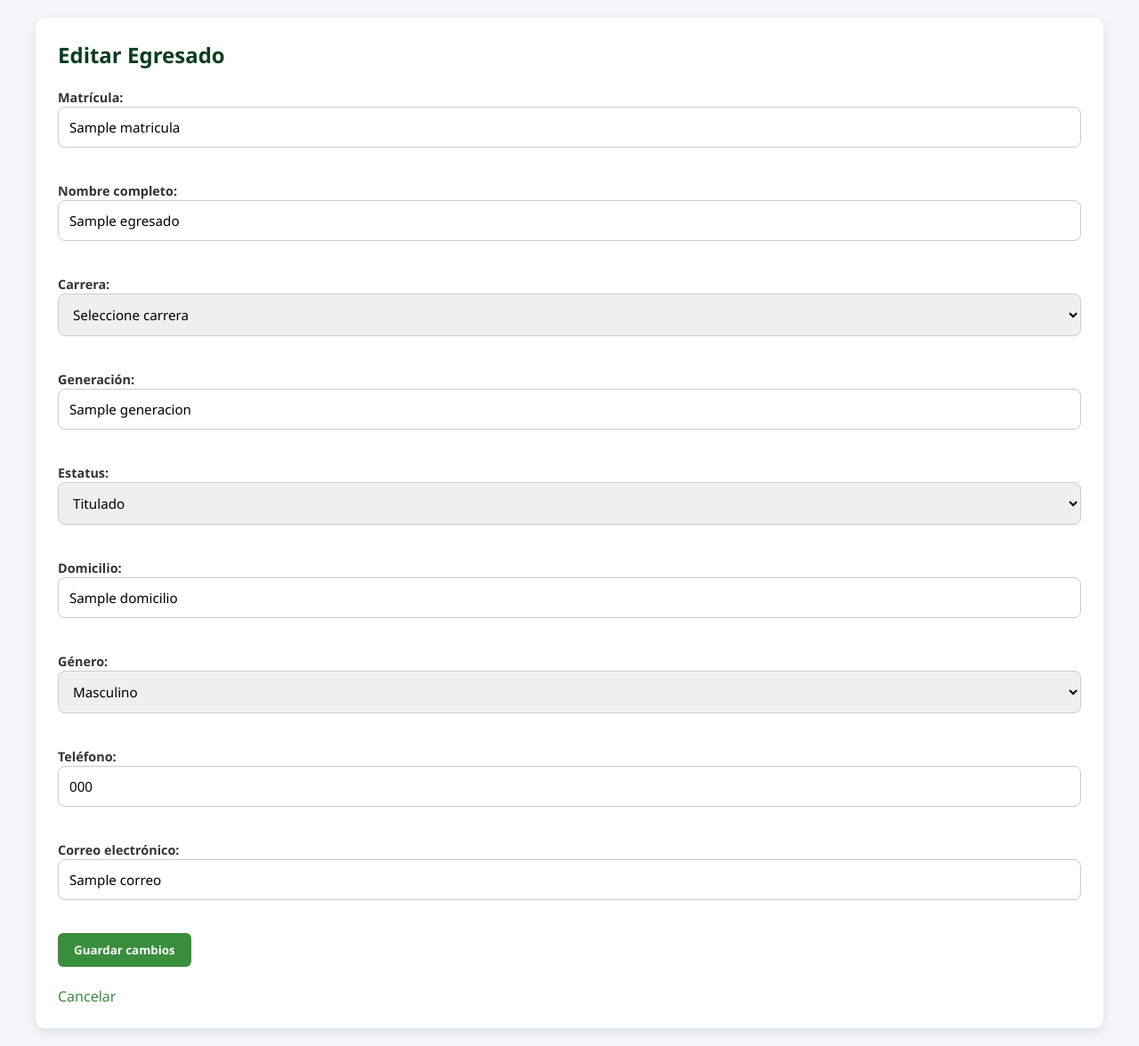
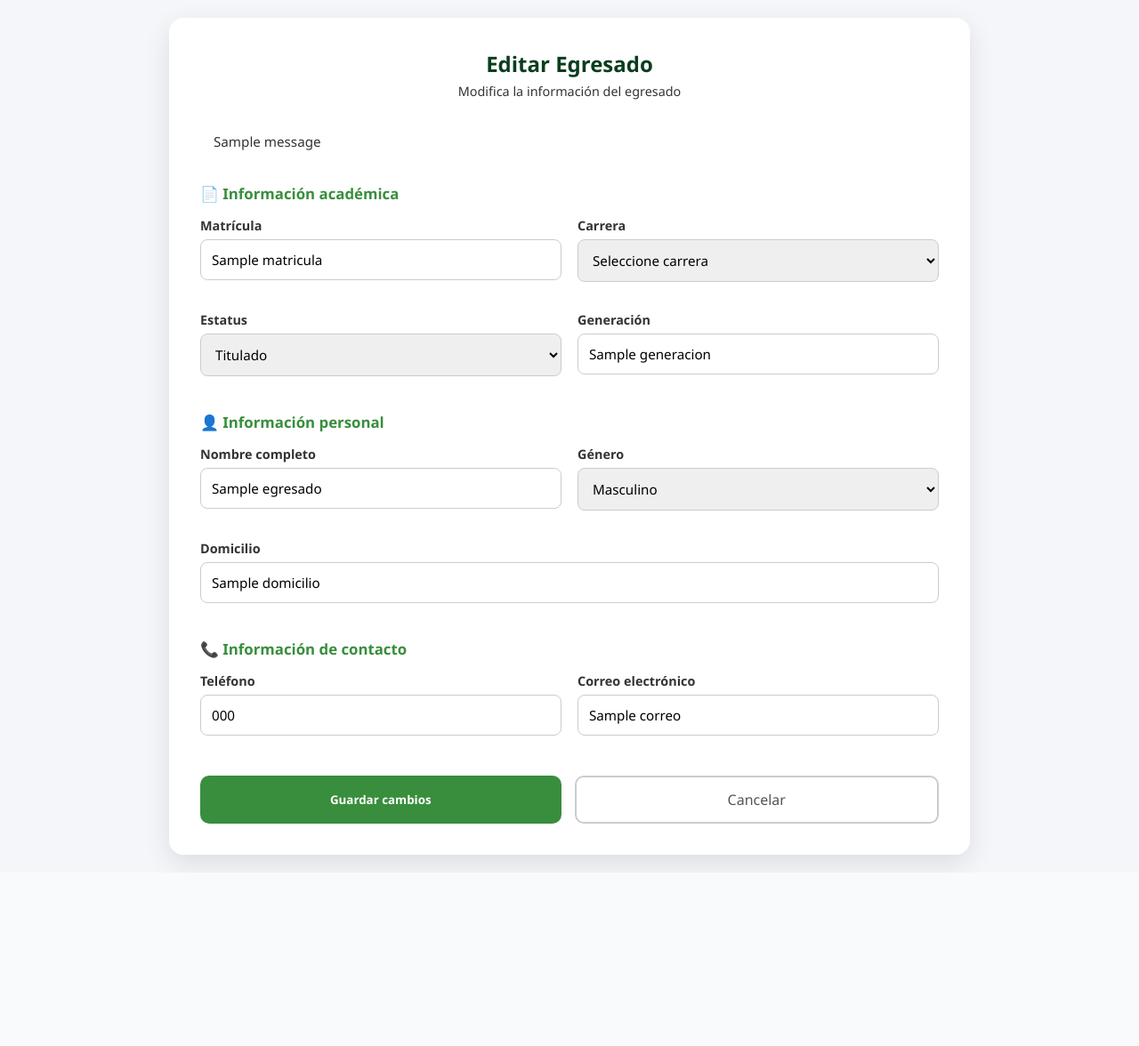
Before and after one commit to marcoantonio2004/seguimiento_egresados, a Flask app: page /egresados/editar/1 in a window 1280 px wide. Shown: the whole page at 89% size. After the commit the page ends 979 px from the top, so only its background shows below. Run offline with Flask 3, Linux system fonts and the light colour scheme; a user stored in the database is signed in; one stand-in notice (Sample message) is shown; a database or web service that is not in the repository returns one stand-in record (values such as "Sample title"); some libraries are stand-ins or nearby versions.

Commit message:
update editar_egresado

```diff
--- a/templates/editar_egresado.html
+++ b/templates/editar_egresado.html
@@ -3,59 +3,162 @@
 <head>
     <meta charset="UTF-8">
     <title>Editar Egresado</title>
+
+    <meta name="viewport" content="width=device-width, initial-scale=1.0">
+
     <link rel="stylesheet" href="{{ url_for('static', filename='css/styles.css') }}">
     <link rel="stylesheet" href="{{ url_for('static', filename='css/formulario.css') }}">
 </head>
 <body>
-    <div class="container">
+
+<div class="form-page">
+    <div class="form-card">
+
         <h2>Editar Egresado</h2>
+        <p class="form-subtitle">
+            Modifica la información del egresado
+        </p>
+
+        <!-- MENSAJES -->
+        {% with messages = get_flashed_messages(with_categories=true) %}
+        {% if messages %}
+            {% for category, message in messages %}
+            <div class="alert alert-{{ category }}">
+                {{ message }}
+            </div>
+            {% endfor %}
+        {% endif %}
+        {% endwith %}
 
         <form method="POST">
 
-            <label for="matricula">Matrícula:</label>
-            <input type="text" id="matricula" name="matricula" value="{{ egresado.matricula }}" required><br><br>
+            <!-- INFORMACIÓN ACADÉMICA -->
+            <h3>📄 Información académica</h3>
 
-            <label for="nombre">Nombre completo:</label>
-            <input type="text" id="nombre" name="nombre" value="{{ egresado.nombre_completo }}" required><br><br>
+            <div class="form-grid">
 
-            <label for="carrera">Carrera:</label>
+                <div class="form-group">
+                    <label for="matricula">Matrícula</label>
+                    <input
+                        type="text"
+                        id="matricula"
+                        name="matricula"
+                        value="{{ egresado.matricula }}"
+                        readonly>
+                </div>
+
+                <div class="form-group">
+                    <label for="carrera">Carrera</label>
                     <select id="carrera" name="carrera" required>
                         <option value="">Seleccione carrera</option>
-                <option value="Ingeniería en Innovación Agrícola Sustentable" {% if egresado.carrera == 'Ingeniería en Innovación Agrícola Sustentable' %}selected{% endif %}>Ingeniería en Innovación Agrícola Sustentable</option>
-                <option value="Ingeniería en Sistemas Computacionales" {% if egresado.carrera == 'Ingeniería en Sistemas Computacionales' %}selected{% endif %}>Ingeniería en Sistemas Computacionales</option>
-                <option value="Licenciatura en Contaduría" {% if egresado.carrera == 'Licenciatura en Contaduría' %}selected{% endif %}>Licenciatura en Contaduría</option>
-            </select><br><br>
+                        <option value="Ingeniería en Innovación Agrícola Sustentable"
+                            {% if egresado.carrera == 'Ingeniería en Innovación Agrícola Sustentable' %}selected{% endif %}>
+                            Ingeniería en Innovación Agrícola Sustentable
+                        </option>
+                        <option value="Ingeniería en Sistemas Computacionales"
+                            {% if egresado.carrera == 'Ingeniería en Sistemas Computacionales' %}selected{% endif %}>
+                            Ingeniería en Sistemas Computacionales
+                        </option>
+                        <option value="Licenciatura en Contaduría"
+                            {% if egresado.carrera == 'Licenciatura en Contaduría' %}selected{% endif %}>
+                            Licenciatura en Contaduría
+                        </option>
+                    </select>
+                </div>
 
-            <label for="generacion">Generación:</label>
-            <input type="text" id="generacion" name="generacion" value="{{ egresado.generacion }}" required><br><br>
-
-            <label for="estatus">Estatus:</label>
+                <div class="form-group">
+                    <label for="estatus">Estatus</label>
                     <select id="estatus" name="estatus" required>
                         <option value="Egresado" {% if egresado.estatus == 'Egresado' %}selected{% endif %}>Egresado</option>
                         <option value="En seguimiento" {% if egresado.estatus == 'En seguimiento' %}selected{% endif %}>En seguimiento</option>
                         <option value="Titulado" {% if egresado.estatus == 'Titulado' %}selected{% endif %}>Titulado</option>
-            </select><br><br>
+                    </select>
+                </div>
 
-            <label for="domicilio">Domicilio:</label>
-            <input type="text" id="domicilio" name="domicilio" value="{{ egresado.domicilio }}"><br><br>
+                <div class="form-group">
+                    <label for="generacion">Generación</label>
+                    <input
+                        type="text"
+                        id="generacion"
+                        name="generacion"
+                        value="{{ egresado.generacion }}"
+                        required>
+                </div>
 
-            <label for="genero">Género:</label>
+            </div>
+
+            <!-- INFORMACIÓN PERSONAL -->
+            <h3>👤 Información personal</h3>
+
+            <div class="form-grid">
+
+                <div class="form-group">
+                    <label for="nombre">Nombre completo</label>
+                    <input
+                        type="text"
+                        id="nombre"
+                        name="nombre"
+                        value="{{ egresado.nombre_completo }}"
+                        required>
+                </div>
+
+                <div class="form-group">
+                    <label for="genero">Género</label>
                     <select id="genero" name="genero">
                         <option value="Masculino" {% if egresado.genero == 'Masculino' %}selected{% endif %}>Masculino</option>
                         <option value="Femenino" {% if egresado.genero == 'Femenino' %}selected{% endif %}>Femenino</option>
-            </select><br><br>
+                    </select>
+                </div>
 
-            <label for="telefono">Teléfono:</label>
-            <input type="text" id="telefono" name="telefono" value="{{ egresado.telefono }}"><br><br>
+                <div class="form-group full-width">
+                    <label for="domicilio">Domicilio</label>
+                    <input
+                        type="text"
+                        id="domicilio"
+                        name="domicilio"
+                        value="{{ egresado.domicilio }}">
+                </div>
 
-            <label for="correo">Correo electrónico:</label>
-            <input type="email" id="correo" name="correo" value="{{ egresado.correo }}"><br><br>
+            </div>
 
-            <button type="submit">Guardar cambios</button>
+            <!-- CONTACTO -->
+            <h3>📞 Información de contacto</h3>
+
+            <div class="form-grid">
+
+                <div class="form-group">
+                    <label for="telefono">Teléfono</label>
+                    <input
+                        type="tel"
+                        id="telefono"
+                        name="telefono"
+                        value="{{ egresado.telefono }}"
+                        maxlength="10">
+                </div>
+
+                <div class="form-group">
+                    <label for="correo">Correo electrónico</label>
+                    <input
+                        type="email"
+                        id="correo"
+                        name="correo"
+                        value="{{ egresado.correo }}">
+                </div>
+
+            </div>
+
+            <!-- BOTONES -->
+            <div class="form-actions">
+                <button type="submit" class="btn-primary">Guardar cambios</button>
+                <a href="{{ url_for('egresados.listar_egresados') }}" class="btn-secondary">
+                    Cancelar
+                </a>
+            </div>
+
         </form>
 
-        <br>
-        <a href="{{ url_for('egresados.listar_egresados') }}">Cancelar</a>
     </div>
+</div>
+
 </body>
 </html>
```
Lines whose indentation alone changed are shown as unchanged.
